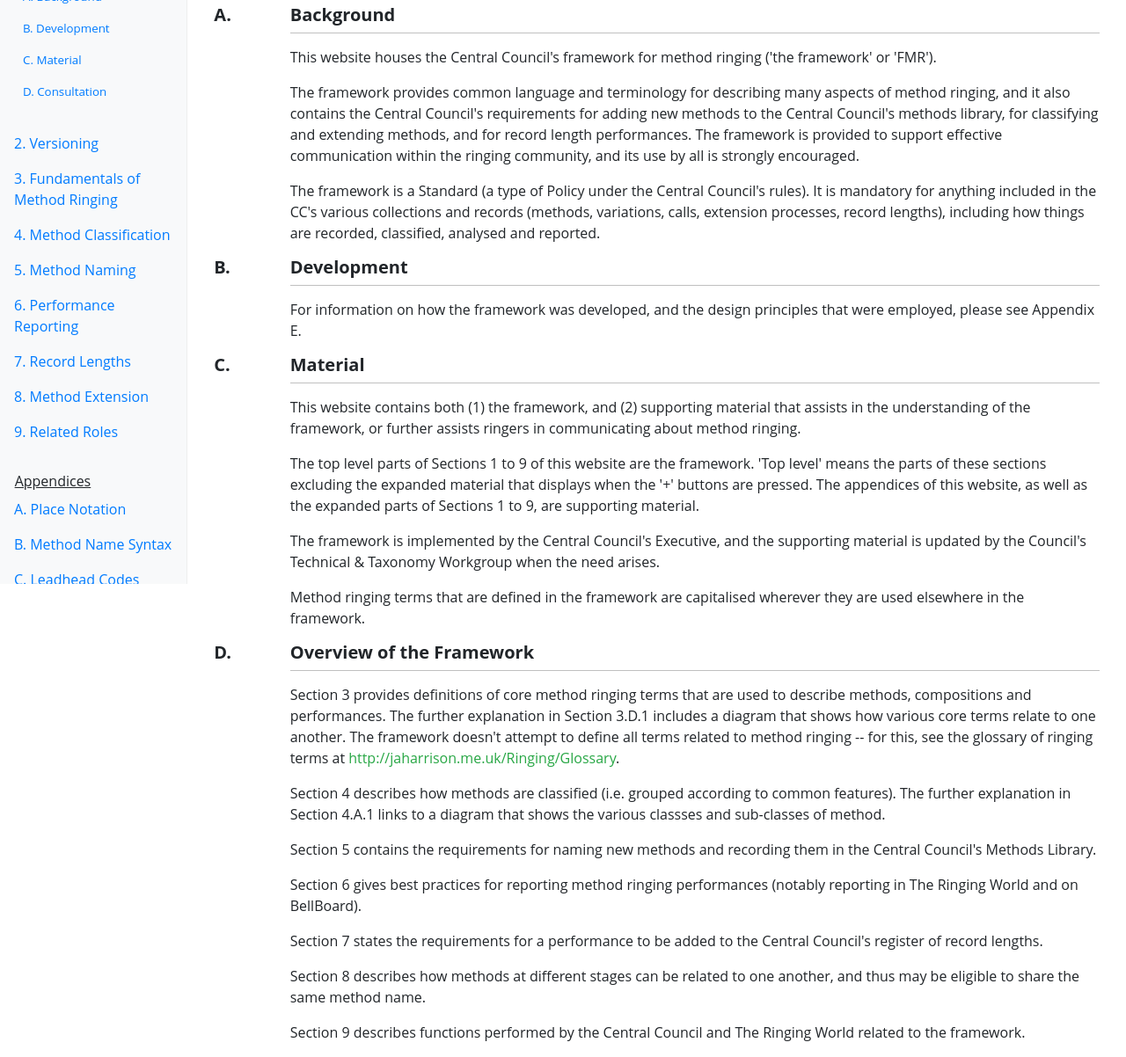
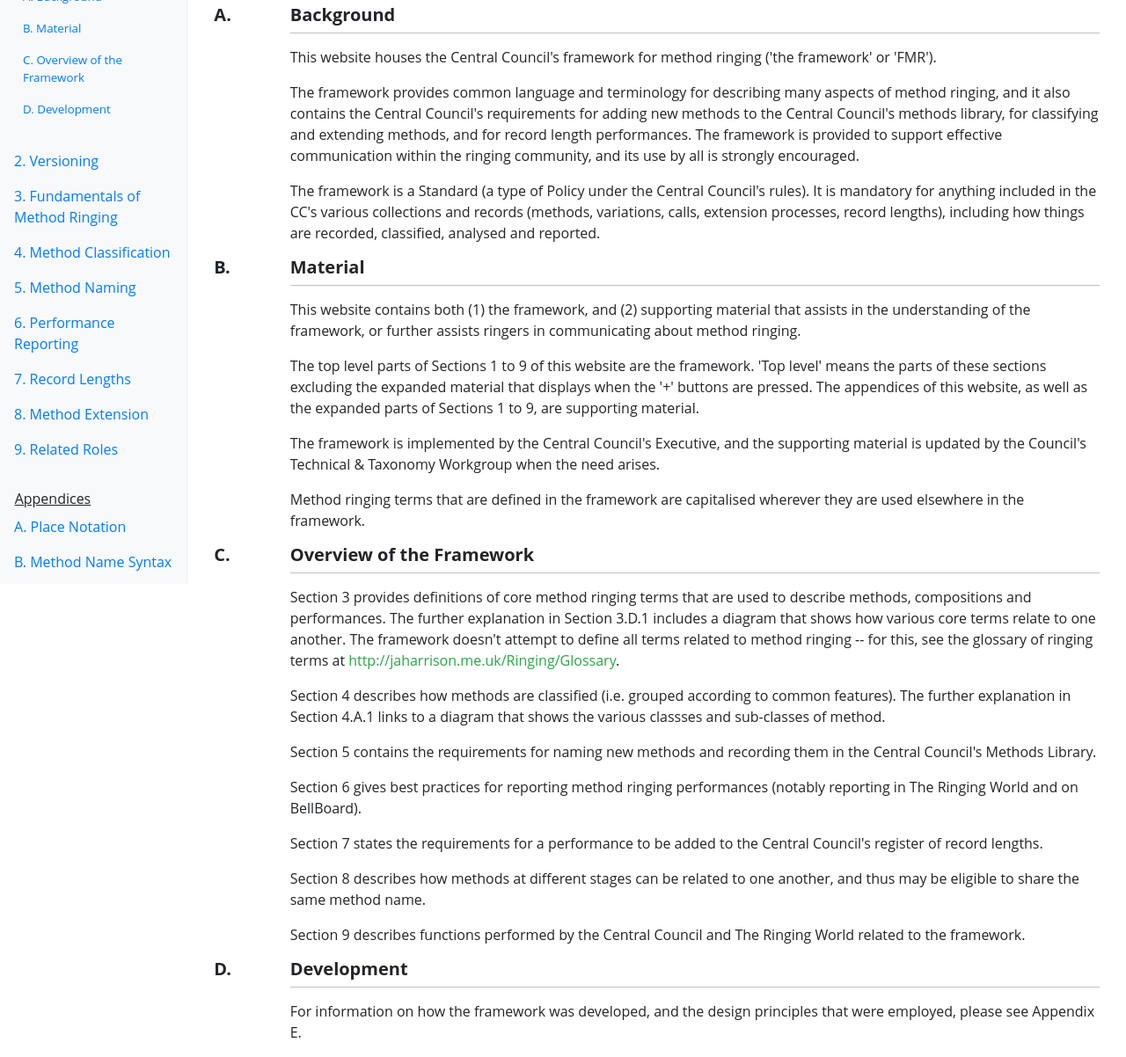
Before and after one commit to tjbarnes23/tjbarnes23.github.io, a plain HTML site: page index.html in a window 1280 px wide. Shown: the part 136-1338 px from the top of the page at 88% size. Drawn offline with nearby package versions, Linux system fonts and the light colour scheme.

Commit message:
Correct menu / reorder two sections of intro

```diff
--- a/index.html
+++ b/index.html
@@ -44,13 +44,13 @@
                                 <a class="nav-link" href="#background">A. Background</a>
                             </li>
                             <li class="nav-item">
-                                <a class="nav-link" href="#development">B. Development</a>
+                                <a class="nav-link" href="#material">B. Material</a>
                             </li>
                             <li class="nav-item">
-                                <a class="nav-link" href="#material">C. Material</a>
+                                <a class="nav-link" href="#overview">C. Overview of the Framework</a>
                             </li>
                             <li class="nav-item">
-                                <a class="nav-link" href="#consultation">D. Consultation</a>
+                                <a class="nav-link" href="#development">D. Development</a>
                             </li>
                         </ul>
                     </li>
@@ -147,26 +147,10 @@
                         </div>
                     </div>
 
-                    <div class="row" id="development">
-                        <div class="col-sm-1">
-                            <h5>B.</h5>
-                        </div>
-                        <div class="col-sm-11">
-                            <h5 class="border-bottom">
-                                Development
-                            </h5>
-
-                            <p>
-                                For information on how the framework was developed,
-                                and the design principles that were employed, please see Appendix E.
-                            </p>
-                        </div>
-                    </div>
-
                     <!-- Material -->
                     <div class="row" id="material">
                         <div class="col-sm-1">
-                            <h5>C.</h5>
+                            <h5>B.</h5>
                         </div>
                         <div class="col-sm-11">
                             <h5 class="border-bottom">
@@ -196,10 +180,10 @@
                         </div>
                     </div>
 
-                    <!-- Consultation -->
-                    <div class="row" id="consultation">
+                    <!-- Overview of the Framework -->
+                    <div class="row" id="overview">
                         <div class="col-sm-1">
-                            <h5>D.</h5>
+                            <h5>C.</h5>
                         </div>
                         <div class="col-sm-11">
                             <h5 class="border-bottom">
@@ -239,6 +223,22 @@
                         </div>
                     </div>
 
+                    <div class="row" id="development">
+                        <div class="col-sm-1">
+                            <h5>D.</h5>
+                        </div>
+                        <div class="col-sm-11">
+                            <h5 class="border-bottom">
+                                Development
+                            </h5>
+
+                            <p>
+                                For information on how the framework was developed,
+                                and the design principles that were employed, please see Appendix E.
+                            </p>
+                        </div>
+                    </div>
+
                 </div>
             </main>
         </div>
```
Also changed, not shown: naming.html (+2 -2 lines).
